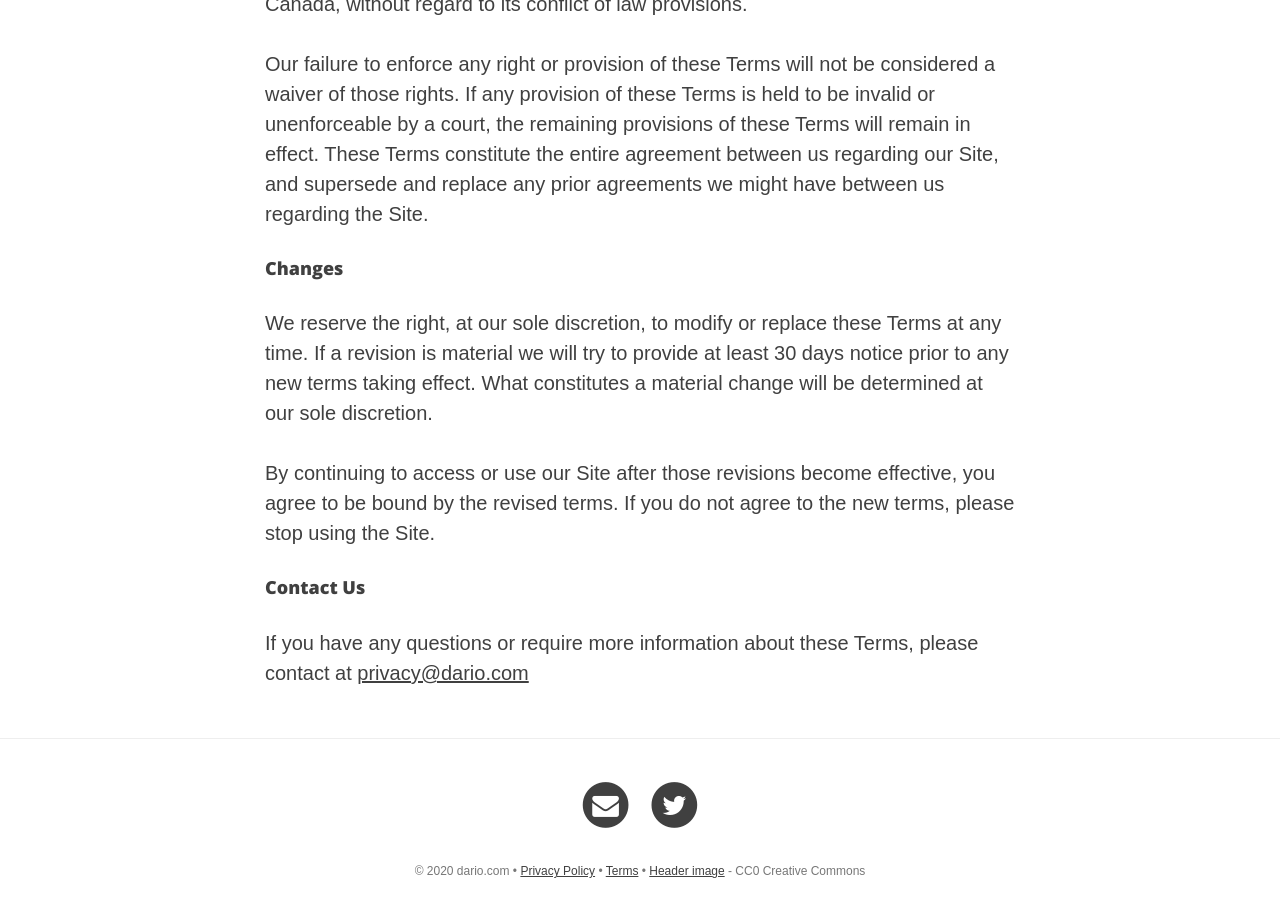
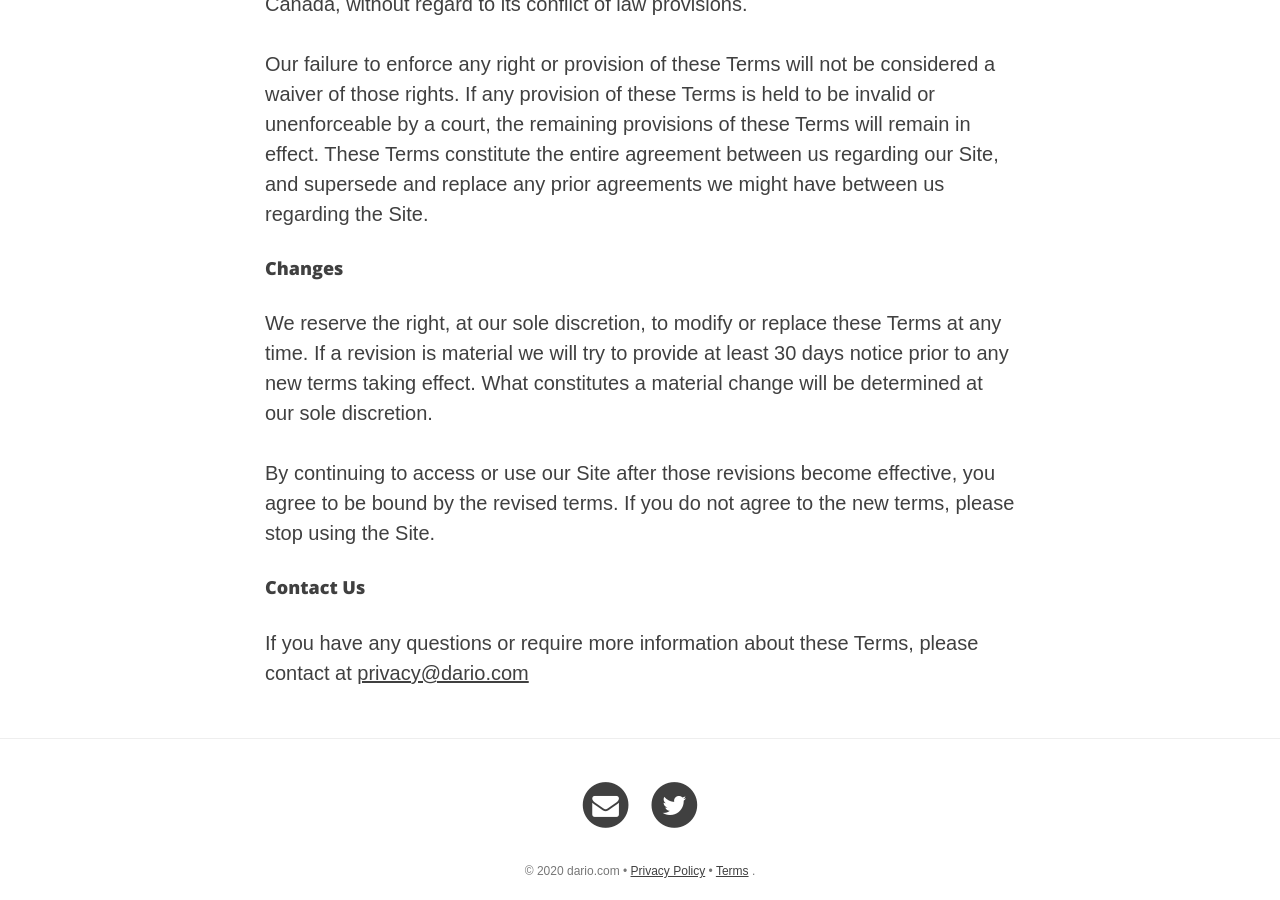
Before and after one commit to riod4/services, a Jekyll site: the page built from _services/privacy-policy.md, in a window 1280 px wide and 900 px high, scrolled down 2379 px. Built offline with Jekyll 4.4.1, drawn with Linux system fonts in a browser that asks for light colours; nearby versions of some CDN libraries.

Commit message:
delete dome headers v01

```diff
--- a/_services/privacy-policy.md
+++ b/_services/privacy-policy.md
@@ -11,8 +11,8 @@ header-img: "img/privacy-policy.jpg"
 image: "img/privacy-policy.jpg"
 header-title:
 header-author:
-header-credit-link: https://pixabay.com/en/technology-keyboard-computing-785742/
-header-license: CC0 Creative Commons
+header-credit-link:
+header-license:
 ---
 
 <h2>Our Privacy Policy</h2>
```
